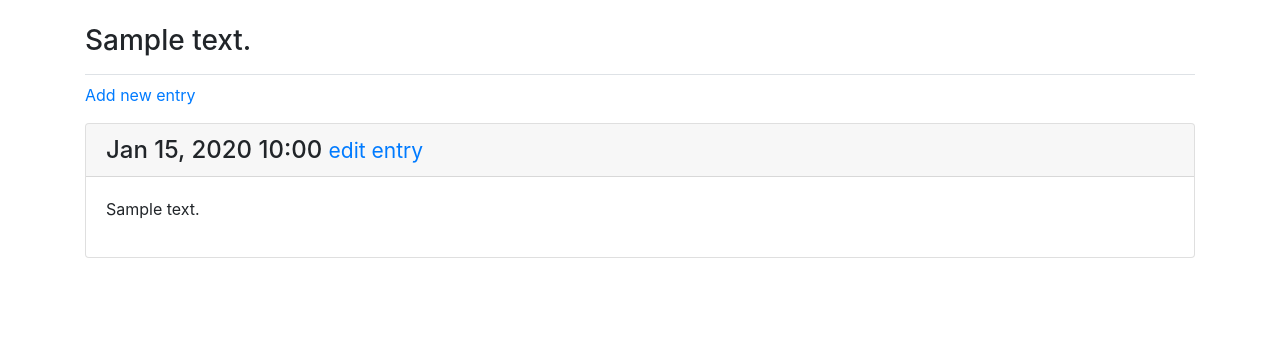
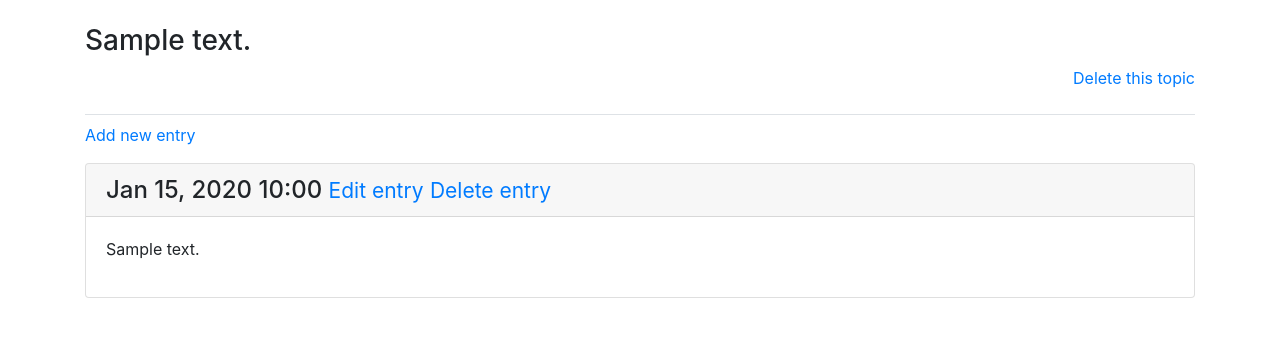
Before and after one commit to ILeXeIR/learning_log, a Django app: page /topics/1/ in a window 1280 px wide. Shown: the part 58-395 px from the top of the page. Run offline with Django 4.2, Linux system fonts and the light colour scheme; a user stored in the database is signed in; tables that the repository leaves empty hold one stand-in row (values such as "Sample post"); some libraries are stand-ins or nearby versions.

Commit message:
Add DELETE buttons in topics and entries

```diff
--- a/learning_logs/forms.py
+++ b/learning_logs/forms.py
@@ -4,8 +4,8 @@ from .models import Topic, Entry
 class TopicForm(forms.ModelForm):
 	class Meta:
 		model = Topic
-		fields = ['text']
-		labels = {'text': ''}
+		fields = ['text', 'public']
+		labels = {'text': '', 'public': 'Make it public?'}
 
 class EntryForm(forms.ModelForm):
 	class Meta:
--- a/learning_logs/models.py
+++ b/learning_logs/models.py
@@ -6,9 +6,10 @@ from django.contrib.auth.models import User
 class Topic(models.Model):
 	#Тема, которую изучает пользователь
 
-	text = models.CharField(max_length=200)
+	text = models.CharField(max_length=50)
 	date_added = models.DateTimeField(auto_now_add=True)
 	owner = models.ForeignKey(User, on_delete=models.CASCADE)
+	public = models.BooleanField(default=False)
 
 	def __str__(self):
 		#Возвращает строковое представление модели
--- a/learning_logs/templates/learning_logs/edit_entry.html
+++ b/learning_logs/templates/learning_logs/edit_entry.html
@@ -3,6 +3,9 @@
 
 {% block page_header %}
   <h2><a href="{% url 'learning_logs:topic' topic.id %}">{{ topic }}</a></h2>
+  <p>
+  <a href="{% url 'learning_logs:delete_entry' entry.id %}">Delete this entry</a>
+  </p>
   <h4>Edit entry:</h4>
 {% endblock page_header %}
 
--- a/learning_logs/templates/learning_logs/topic.html
+++ b/learning_logs/templates/learning_logs/topic.html
@@ -2,6 +2,9 @@
 
 {% block page_header %}
   <h3>{{ topic }}</h3>
+  <p align="right">
+  <a href="{% url 'learning_logs:delete_topic' topic.id %}">Delete this topic</a>
+  </p>
 {% endblock page_header %}
 
 {% block content %}
@@ -13,7 +16,10 @@
 	  <h4 class="card-header">
 	  	{{ entry.date_added|date:'M d, Y H:i' }}
 	  	<small><a href="{% url 'learning_logs:edit_entry' entry.id %}">
-	  	  edit entry</a></small>
+	  	  Edit entry</a></small>
+	  	<small>
+	  		<a href="{% url 'learning_logs:delete_entry' entry.id %}">Delete entry</a>
+	  	</small>
 	  </h4>
 	  <div class="card-body">
 	  	{{ entry.text|linebreaks }}
--- a/learning_logs/urls.py
+++ b/learning_logs/urls.py
@@ -17,4 +17,8 @@ urlpatterns = [
 	path('new_entry/<int:topic_id>/', views.new_entry, name='new_entry'),
 	#Страница для редактирования записей
 	path('edit_entry/<int:entry_id>/', views.edit_entry, name='edit_entry'),
+	#Удаление записи
+	path('edit_entry/<int:entry_id>/delete/', views.delete_entry, name='delete_entry'),
+	#Удаление темы
+	path('topics/<int:topic_id>/delete/', views.delete_topic, name='delete_topic'),
 ]
--- a/learning_logs/views.py
+++ b/learning_logs/views.py
@@ -91,3 +91,20 @@ def edit_entry(request, entry_id):
 
 	context = {'entry': entry, 'topic': topic, 'form': form}
 	return render(request, 'learning_logs/edit_entry.html', context)
+
+@login_required
+def delete_entry(request, entry_id):
+	#Удаляет существующую запись
+	entry = get_object_or_404(Entry, id=entry_id)
+	topic = entry.topic
+	check_topic_owner(topic.owner, request.user)
+	entry.delete()
+	return redirect('learning_logs:topic', topic_id=topic.id)
+
+@login_required
+def delete_topic(request, topic_id):
+	#Удаляет существующую тему
+	topic = get_object_or_404(Topic, id=topic_id)
+	check_topic_owner(topic.owner, request.user)
+	topic.delete()
+	return redirect('learning_logs:topics')
```
